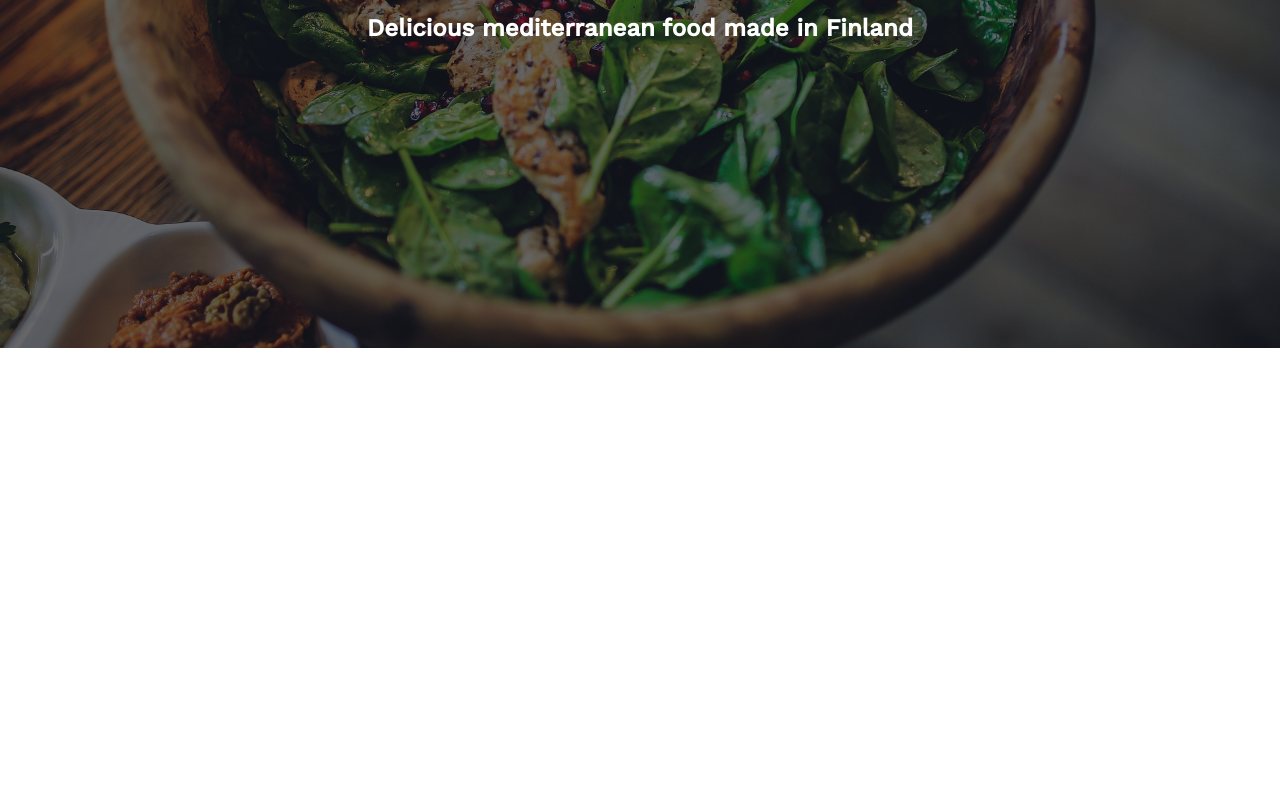
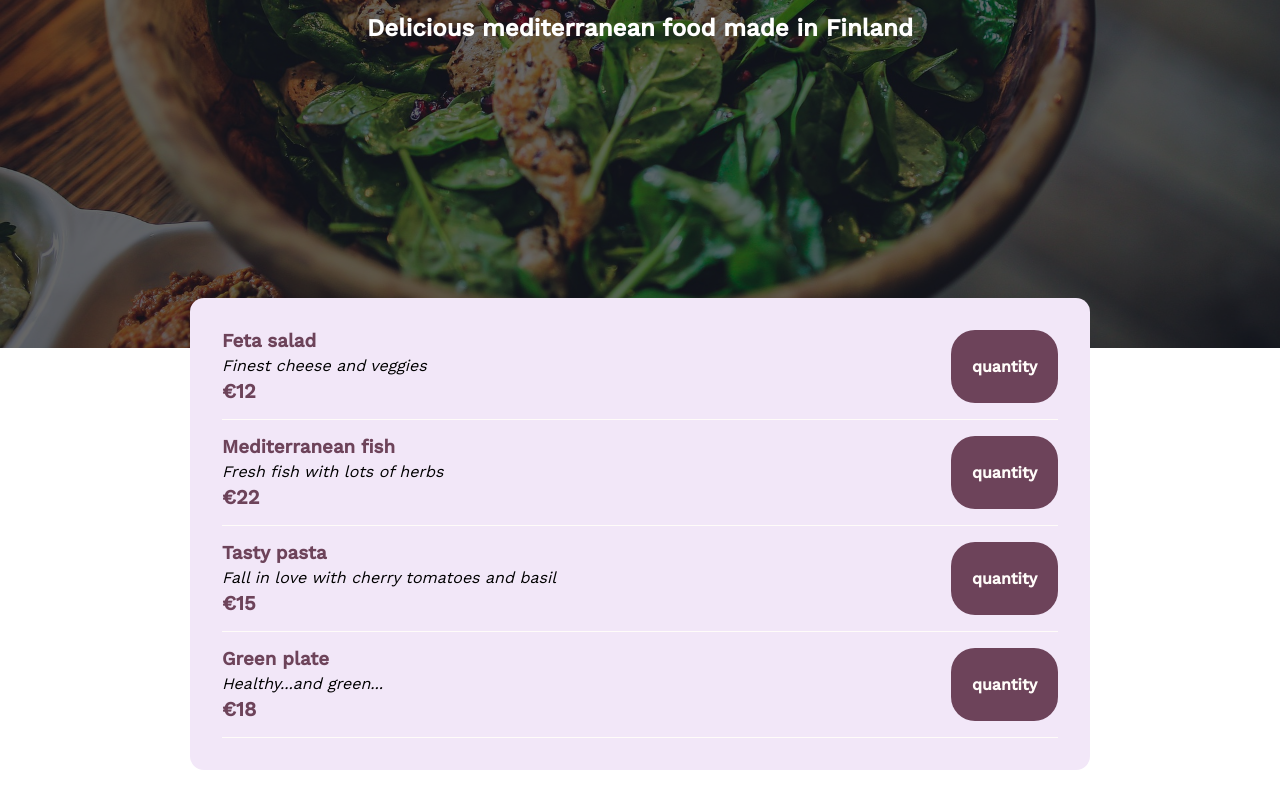
Before and after one commit to Alicino88/my-food-app, a React (Create React App) app: page / in a window 1280 px wide. Shown: the part 442-1242 px from the top of the page. Before the commit the page ends 800 px from the top, so only its background shows below. Built offline with nearby package versions, Linux system fonts and the light colour scheme.

Commit message:
Added AvailableMeals.js

```diff
--- a/src/App.js
+++ b/src/App.js
@@ -1,12 +1,14 @@
 import "./App.css";
 import Nav from "./Components/Layout/Nav";
 import Header from "./Components/Layout/Header";
+import AvailableMeals from "./Components/Meals/AvailableMeals";
 
 function App() {
   return (
     <>
       <Nav />
       <Header />
+      <AvailableMeals />
     </>
   );
 }
--- /dev/null
+++ b/src/Components/Meals/AvailableMeals.js
@@ -0,0 +1,52 @@
+import Card from "../UI/Card";
+import MealItem from "./MealItem";
+import classes from "./AvailableMeals.module.css";
+
+function AvailableMeals() {
+  const menu = [
+    {
+      id: "m1",
+      name: "Feta salad",
+      description: "Finest cheese and veggies",
+      price: 12,
+    },
+    {
+      id: "m2",
+      name: "Mediterranean fish",
+      description: "Fresh fish with lots of herbs",
+      price: 22,
+    },
+    {
+      id: "m3",
+      name: "Tasty pasta",
+      description: "Fall in love with cherry tomatoes and basil",
+      price: 15,
+    },
+    {
+      id: "m4",
+      name: "Green plate",
+      description: "Healthy...and green...",
+      price: 18,
+    },
+  ];
+
+  return (
+    <section className={classes["meals-container"]}>
+      <Card>
+        <ul>
+          {menu.map((item) => (
+            <MealItem
+              key={item.id}
+              id={item.id}
+              name={item.name}
+              description={item.description}
+              price={item.price}
+            />
+          ))}
+        </ul>
+      </Card>
+    </section>
+  );
+}
+
+export default AvailableMeals;
--- /dev/null
+++ b/src/Components/Meals/AvailableMeals.module.css
@@ -0,0 +1,23 @@
+.meals-container {
+  width: 60rem;
+  margin: -5rem auto 0 auto;
+  animation: meals-appear 1s ease-out forwards;
+  padding: 30px 30px;
+}
+
+.meals-container ul {
+  padding: 0;
+  list-style: none;
+}
+
+@keyframes meals-appear {
+  from {
+    opacity: 0;
+    transform: translateY(3rem);
+  }
+
+  to {
+    opacity: 1;
+    transform: translateY(0);
+  }
+}
```
